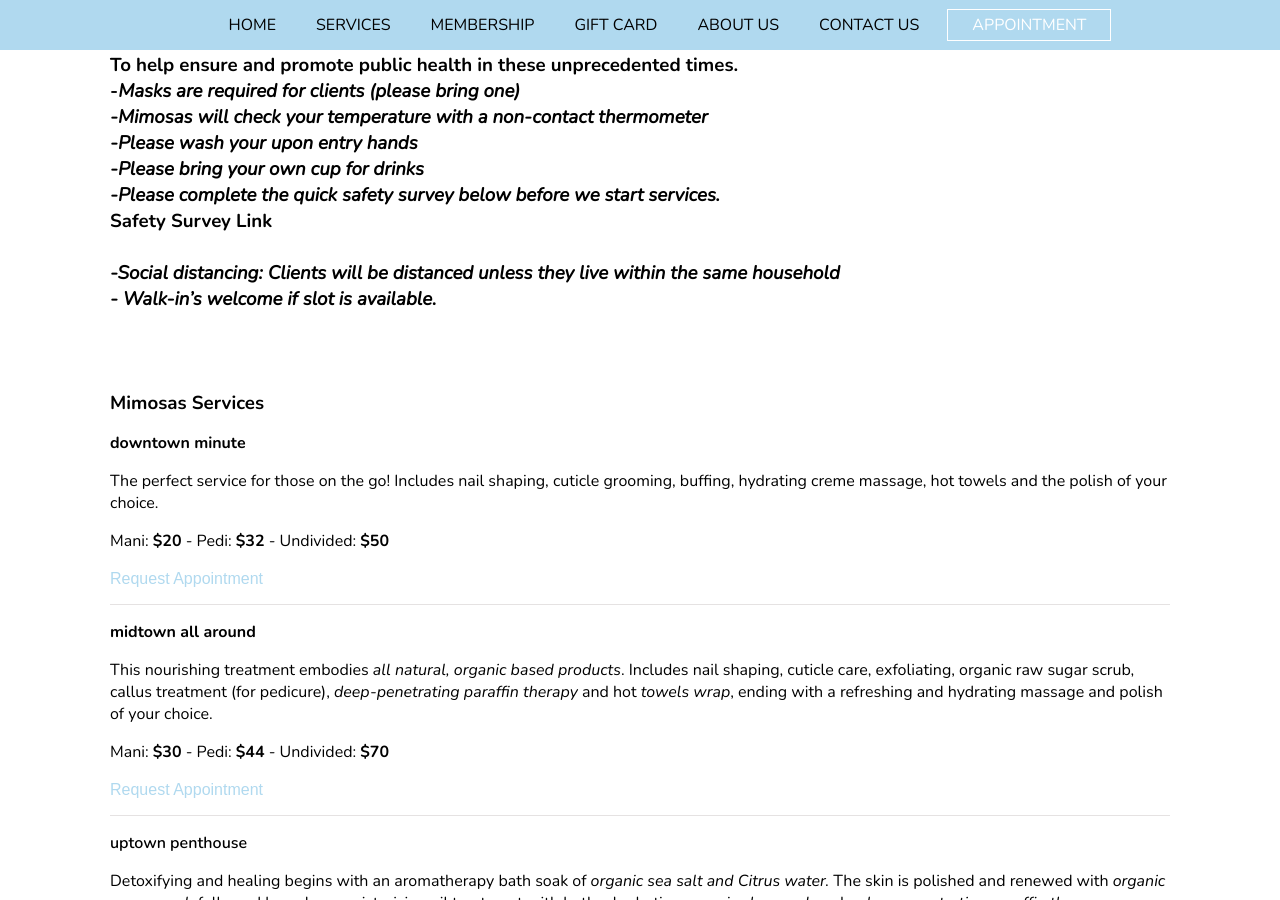
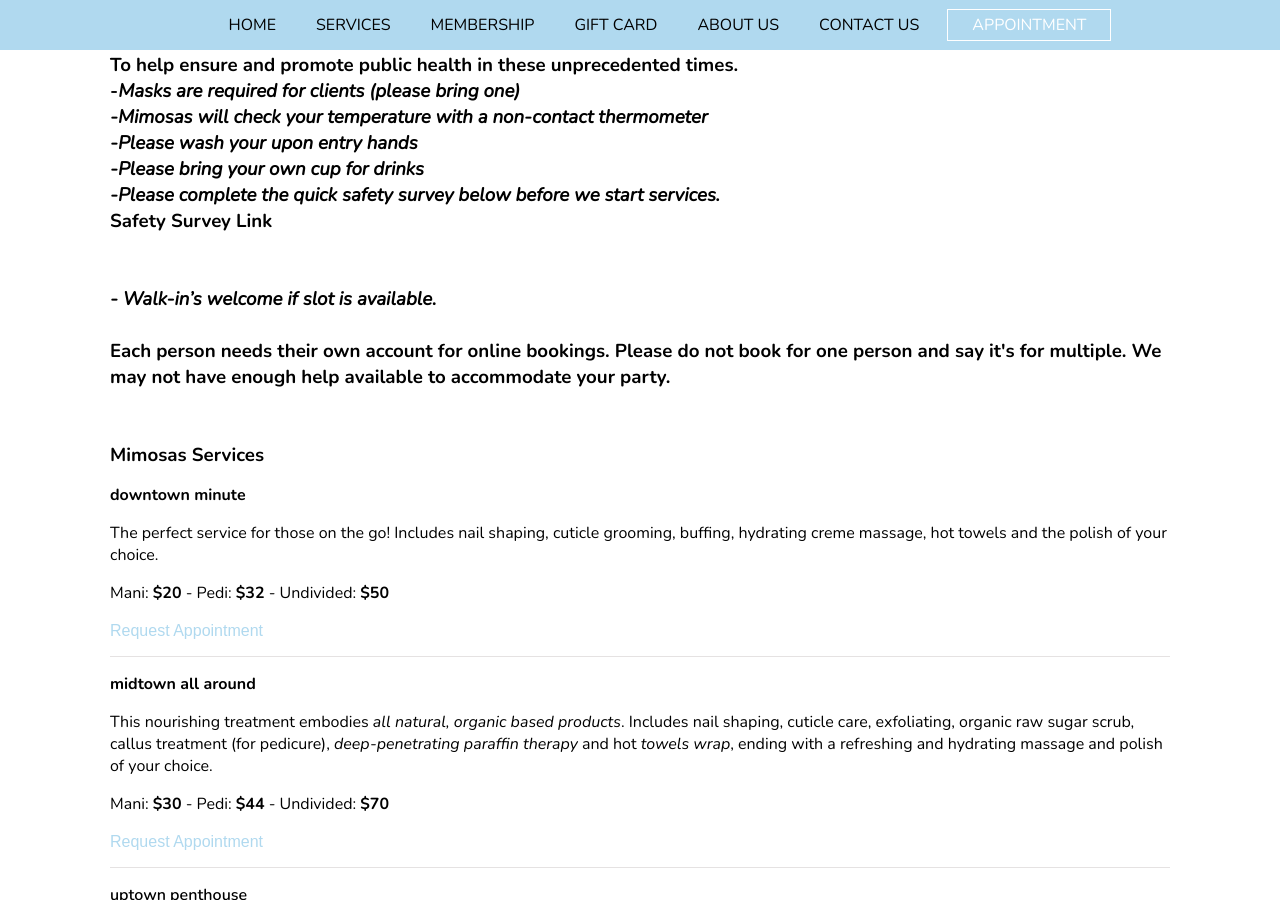
Before and after one commit to mimosasnailbar/mimosas, a Jekyll site: the page built from services.html, in a window 1280 px wide and 900 px high, scrolled down 1458 px. Built offline with Jekyll 4.4.1, drawn with Linux system fonts in a browser that asks for light colours; nearby versions of some CDN libraries.

Commit message:
Updated 'services.html' via CloudCannon

```diff
--- a/services.html
+++ b/services.html
@@ -45,7 +45,7 @@
 		</div>
 	</div>
 	<h3 class="services__heading editable">
-		&nbsp;Call if you don't see a time that you'd like to book<br /><br />To help ensure and promote public health in these unprecedented times.<br />-<em><strong>Masks are required for clients (please bring one)<br />-Mimosas will check your temperature with a non-contact thermometer<br />-Please wash your upon entry hands<br />-Please bring your own cup for drinks</strong><br />-Please complete the quick safety survey below before we start services.<strong></strong></em><br /><a target="_blank" href="https://forms.gle/z69kN1xzHWczS4828">Safety Survey Link&nbsp;</a><em><strong>&nbsp;</strong><br /><br />-<strong>Social distancing:</strong> Clients will be distanced unless they live within the same household<br />- Walk-in&rsquo;s welcome if slot is available. </em><br /><br /><br /><br />Mimosas Services
+		&nbsp;Call if you don't see a time that you'd like to book<br /><br />To help ensure and promote public health in these unprecedented times.<br />-<em><strong>Masks are required for clients (please bring one)<br />-Mimosas will check your temperature with a non-contact thermometer<br />-Please wash your upon entry hands<br />-Please bring your own cup for drinks</strong><br />-Please complete the quick safety survey below before we start services.<strong></strong></em><br /><a target="_blank" href="https://forms.gle/z69kN1xzHWczS4828">Safety Survey Link&nbsp;</a><em><strong>&nbsp;</strong><br /><br /><br />- Walk-in&rsquo;s welcome if slot is available. </em><br /><br />Each person needs their own account for online bookings. Please do not book for one person and say it's for multiple. We may not have enough help available to accommodate your party.&nbsp;<br /><br /><br />Mimosas Services
 	</h3>
 	<div class="service">
 		<p class="editable service__name">
```
